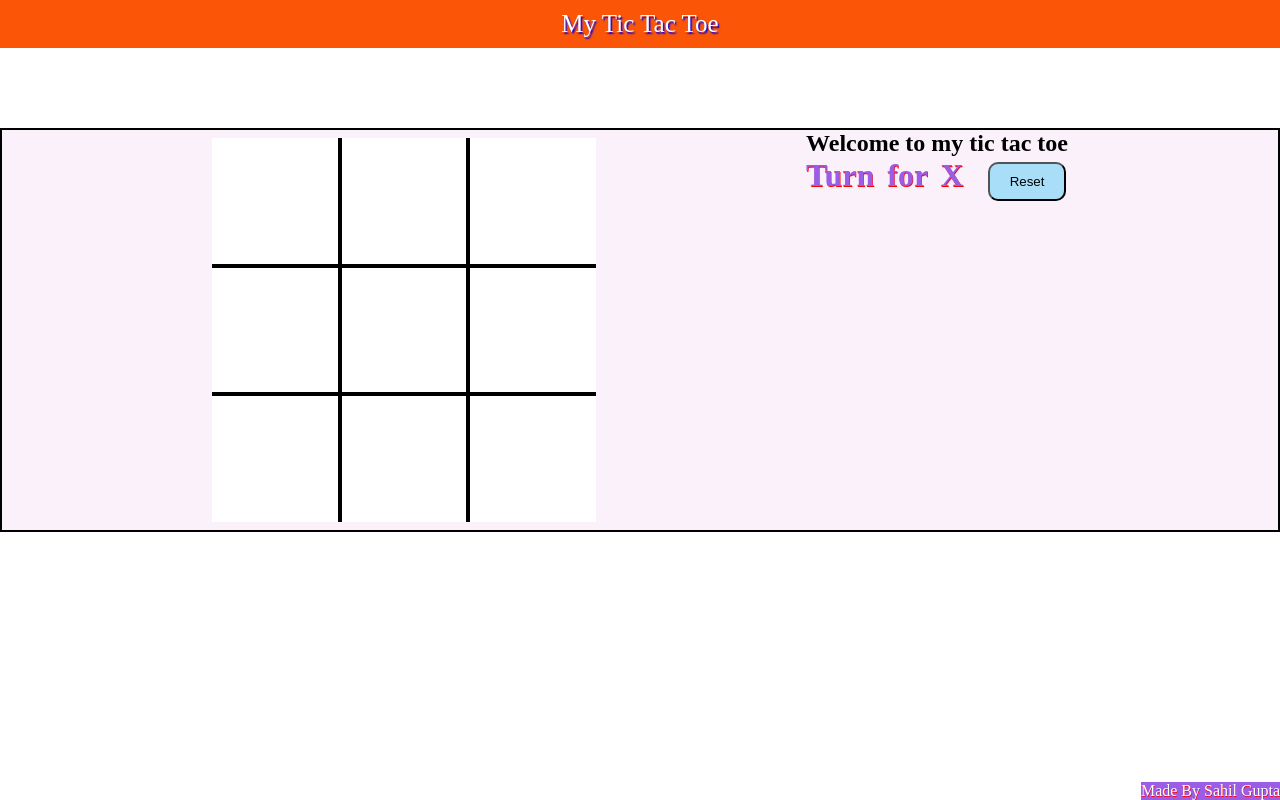
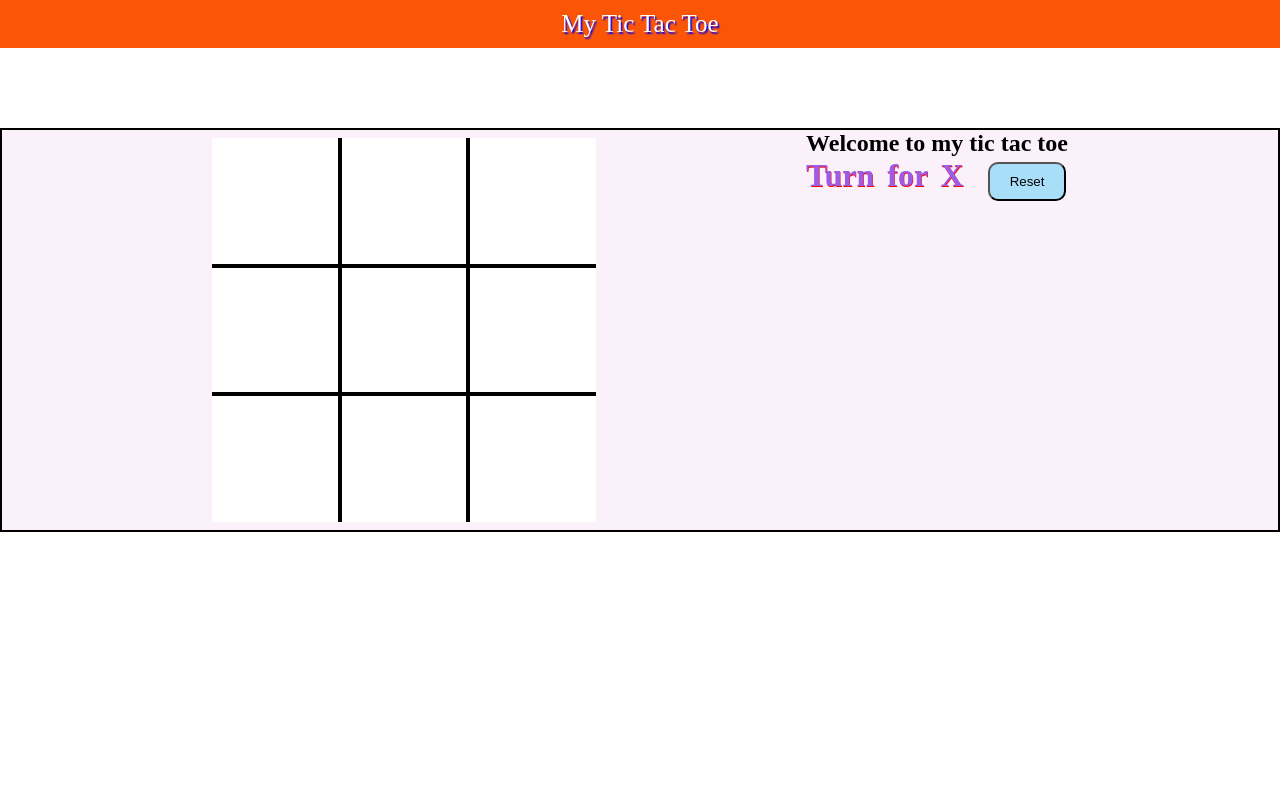
Before and after one commit to vaibhavagarwal3105/CricGen, a plain HTML site: page tictactoe.github.io-main/index.html in a window 1280 px wide. Drawn offline with Linux system fonts and the light colour scheme; a web font is replaced by a local one.

Commit message:
Update index.html

```diff
--- a/tictactoe.github.io-main/index.html
+++ b/tictactoe.github.io-main/index.html
@@ -34,7 +34,7 @@
     </div>
 
 
-    <div class="closing"><span>Made By Sahil Gupta</span></div>
+
 
     <script src="script.js"></script>
 </body>
```
